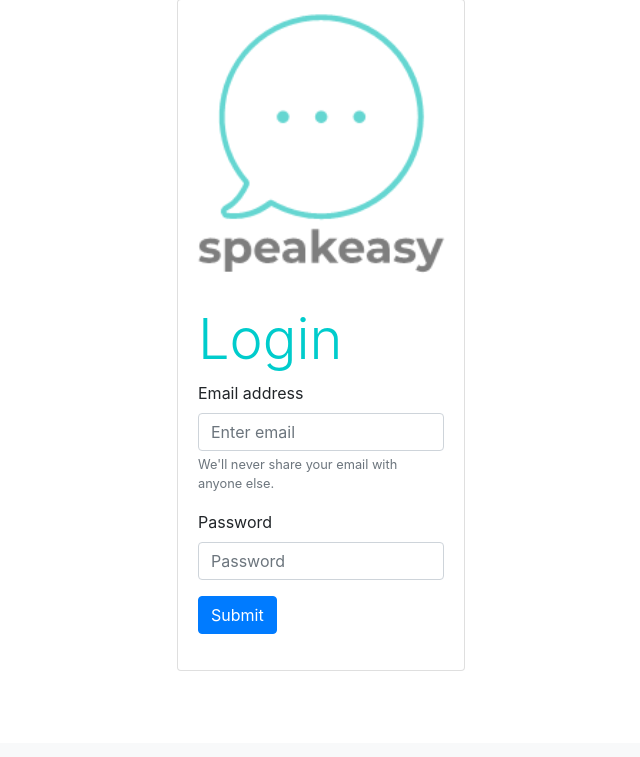
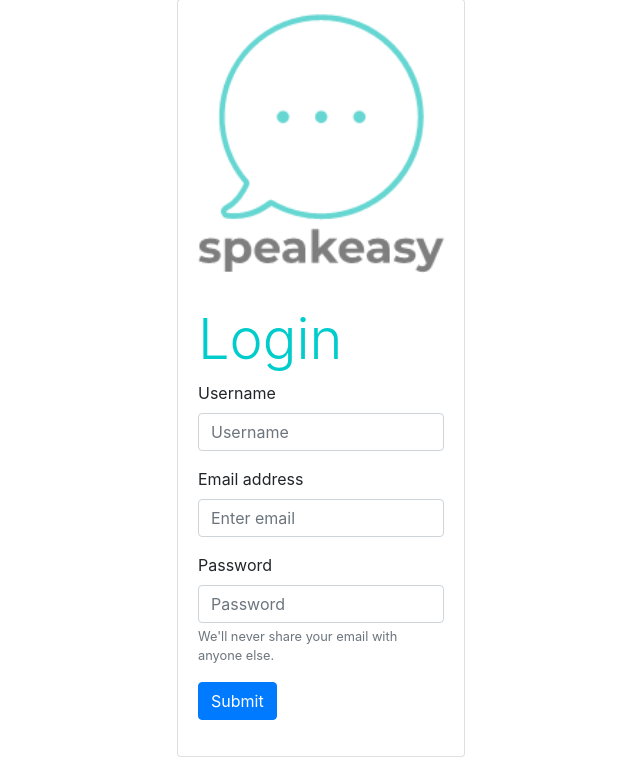
Before and after one commit to KamaronB/SpeakEZ, a Django app: page / in a window 1280 px wide. Shown: the part 57-814 px from the top of the page, without its empty margins (319-959 px from the left). Before the commit the page ends 728 px from the top, so only its background shows below. Run offline with Django 3.2, Linux system fonts and the light colour scheme; some libraries are stand-ins or nearby versions.

Commit message:
working on Login

```diff
--- a/Login/templates/Login.html
+++ b/Login/templates/Login.html
@@ -10,14 +10,18 @@
   <div class="card-body">
     <h5 class="display-4" style="color:00CCCC;">Login</h5>
     <form>
+      <div class="form-group">
+        <label for="username">Username</label>
+    <input class="form-control" id="username" placeholder="Username">
+      </div>
   <div class="form-group">
     <label for="exampleInputEmail1">Email address</label>
     <input type="email" class="form-control" id="exampleInputEmail1" aria-describedby="emailHelp" placeholder="Enter email">
-    <small id="emailHelp" class="form-text text-muted">We'll never share your email with anyone else.</small>
   </div>
   <div class="form-group">
     <label for="exampleInputPassword1">Password</label>
     <input type="password" class="form-control" id="exampleInputPassword1" placeholder="Password">
+    <small id="emailHelp" class="form-text text-muted">We'll never share your email with anyone else.</small>
   </div>
   <button type="submit" class="btn btn-primary">Submit</button>
 </form>
--- a/speakeasy/templates/base.html
+++ b/speakeasy/templates/base.html
@@ -1,5 +1,6 @@
 <link rel="stylesheet" href="https://stackpath.bootstrapcdn.com/bootstrap/4.1.3/css/bootstrap.min.css" integrity="sha384-MCw98/SFnGE8fJT3GXwEOngsV7Zt27NXFoaoApmYm81iuXoPkFOJwJ8ERdknLPMO" crossorigin="anonymous">
 <nav class="navbar navbar-expand-lg navbar-light bg-light" style="background-color: #0C29E6;">
+
   <a class="navbar-brand" href="#">SpeakEasy</a>
    <button class="navbar-toggler" type="button" data-toggle="collapse" data-target="#navbarSupportedContent" aria-controls="navbarSupportedContent" aria-expanded="false" aria-label="Toggle navigation">
      <span class="navbar-toggler-icon"></span>
```
